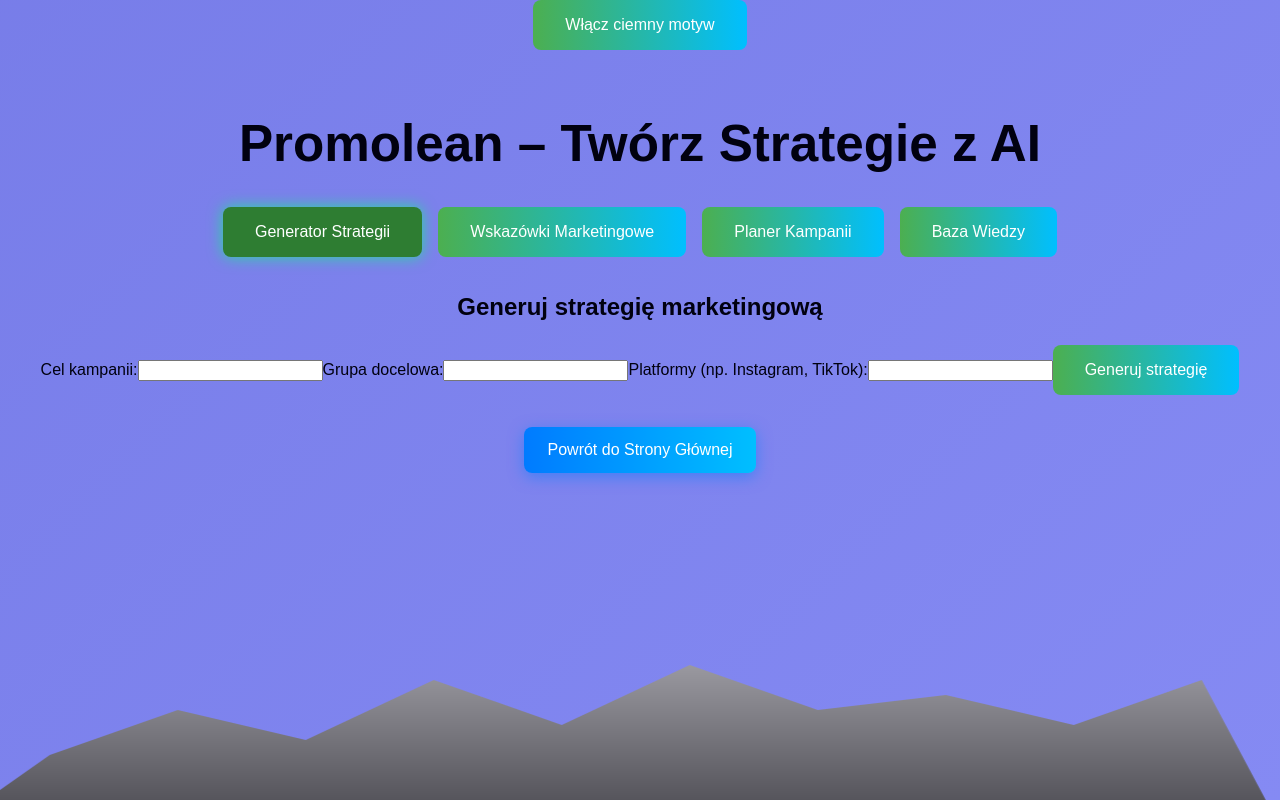
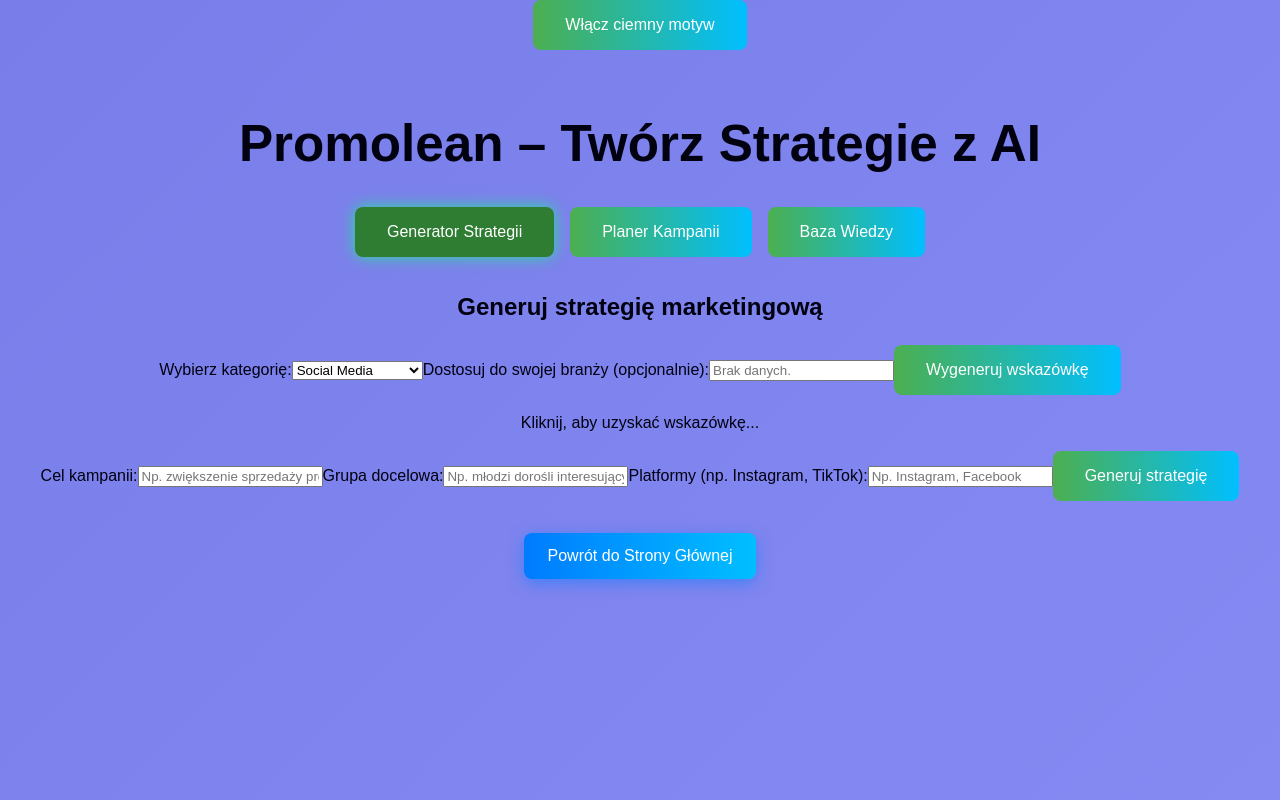
Before and after one commit to Romanpietraszko/myapp, a React (Vite) app: page /home in a window 1280 px wide. Built offline with nearby package versions, Linux system fonts and the light colour scheme.

Commit message:
Uproszczenie interfaceu

```diff
--- a/src/App.css
+++ b/src/App.css
@@ -16,6 +16,90 @@ body {
   transition: background-color 0.5s ease, color 0.5s ease;
 }
 
+/* Animacja tła */
+@keyframes gradientAnimation {
+  0% { background-position: 0% 50%; }
+  50% { background-position: 100% 50%; }
+  100% { background-position: 0% 50%; }
+}
+
+/* Stylowanie przycisku CTA */
+.cta-button {
+  position: relative;
+  display: inline-block;
+  padding: 0.7rem 1.5rem;
+  background: linear-gradient(90deg, #007bff, #00bfff);
+  color: white;
+  text-decoration: none;
+  border-radius: 50px;
+  transition: transform 0.3s ease, box-shadow 0.3s ease;
+  box-shadow: 0 4px 15px rgba(0, 123, 255, 0.5);
+  overflow: visible; /* Ukryj okręgi poza granicami przycisku */
+  z-index: 1;
+}
+
+.cta-button:hover {
+  transform: scale(1.1);
+  box-shadow: 0 8px 25px rgba(0, 123, 255, 0.8);
+}
+
+/* Pulsujące okręgi przy najechaniu myszką */
+.cta-button::before,
+.cta-button::after,
+.cta-button .circle-1,
+.cta-button .circle-2,
+.cta-button .circle-3 {
+  content: '';
+  position: absolute;
+  top: 50%;
+  left: 50%;
+  width: 0;
+  height: 0;
+  border-radius: 50%;
+  border: 2px solid rgba(240, 239, 241, 0.8); /* Delikatny obrys */
+  transform: translate(-50%, -50%);
+  opacity: 0;
+  pointer-events: none; /* Wyłącz interakcję */
+}
+
+/* Rozpoczęcie animacji okręgów po najechaniu myszką */
+.cta-button:hover::before {
+  animation: expandAndFade 6s forwards;
+}
+
+.cta-button:hover::after {
+  animation: expandAndFade 6s 3s forwards; /* Drugi okrąg startuje z opóźnieniem */
+}
+.cta-button:hover .circle-1 {
+  animation: expandAndFade 6s 2s forwards; /* Trzeci okrąg */
+}
+
+.cta-button:hover .circle-2 {
+  animation: expandAndFade 6s 3s forwards; /* Czwarty okrąg */
+}
+
+.cta-button:hover .circle-3 {
+  animation: expandAndFade 6s 4s forwards; /* Piąty okrąg */
+}
+
+@keyframes expandAndFade {
+  0% {
+    width: 0;
+    height: 0;
+    opacity: 1;
+  }
+  70% {
+    width: 200vw; /* Rozszerzenie na cały ekran */
+    height: 200vw;
+    opacity: 1;
+  }
+  100% {
+    width: 200vw;
+    height: 200vw;
+    opacity: 0;
+  }
+}
+
 /* Ciemny motyw */
 body.dark-mode {
   background: linear-gradient(135deg, #111111, #333, #555);
@@ -31,6 +115,7 @@ body.dark-mode {
   border-radius: 50%;
   animation: twinkle 5s linear infinite, fadeInOut 5s linear infinite; /* Dodajemy animację fadeInOut */
   z-index: 0; /* Upewnij się, że gwiazdy są za treścią */
+  pointer-events: none; /* Wyłącz interakcję */
 }
 
 @keyframes twinkle {
@@ -38,19 +123,26 @@ body.dark-mode {
   50% { opacity: 0.9; transform: scale(1.1); }
   100% { opacity: 0.7; transform: scale(1); }
 }
+
 @keyframes fadeInOut {
   0% { opacity: 0; } /* Gwiazda jest niewidoczna */
   50% { opacity: 1; } /* Gwiazda jest widoczna */
   100% { opacity: 0; } /* Gwiazda znów jest niewidoczna */
 }
 
-/* Animacja tła */
-@keyframes gradientAnimation {
-  0% { background-position: 0% 50%; }
-  50% { background-position: 100% 50%; }
-  100% { background-position: 0% 50%; }
+/* Ukrywanie gór w trybie jasnym */
+body:not(.dark-mode)::before,
+body:not(.dark-mode)::after {
+  display: none; /* Góry są niewidoczne */
 }
 
+/* Pokazywanie gór w trybie ciemnym */
+body.dark-mode::before,
+body.dark-mode::after {
+  display: block; /* Góry są widoczne */
+}
+
+/* Pierwszy plan gór */
 body::before {
   content: "";
   position: absolute;
@@ -76,6 +168,7 @@ body::before {
   animation: mountainMove 8s ease-in-out infinite;
 }
 
+/* Drugi plan gór */
 body::after {
   content: "";
   position: absolute;
@@ -211,17 +304,6 @@ header nav ul li a:hover {
   box-shadow: 0 8px 25px rgba(0, 123, 255, 0.8);
 }
 
-/* Efekt pulsowania */
-@keyframes pulse {
-  0% { transform: scale(1); }
-  50% { transform: scale(1.05); }
-  100% { transform: scale(1); }
-}
-
-.cta-button:active {
-  animation: pulse 0.5s ease;
-}
-
 /* Stopka */
 footer {
   background-color: #333;
@@ -264,6 +346,7 @@ footer span {
   opacity: 1;
   transform: translateY(0);
 }
+
 @media (max-width: 768px) {
   body {
     font-size: 14px; /* Bazowa czcionka */
--- a/src/components/CampaignPlanner.tsx
+++ b/src/components/CampaignPlanner.tsx
@@ -1,5 +1,6 @@
-import { useState } from 'react';
+import { useState, useEffect } from 'react';
 import './CampaignPlanner.css';
+import EducationTips from '../components/EducationTips'; // Import komponentu
 
 interface Campaign {
   id: number;
@@ -15,20 +16,43 @@ const CampaignPlanner: React.FC = () => {
   const [goal, setGoal] = useState('');
   const [budget, setBudget] = useState(0);
   const [schedule, setSchedule] = useState('');
+  const [filter, setFilter] = useState('');
 
+  // Predefiniowane cele kampanii
+  const goalFilters = ['Zwiększenie sprzedaży', 'Budowanie świadomości marki', 'Promocja produktów sezonowych'];
+
+  // Automatyczne ładowanie danych z localStorage
+  useEffect(() => {
+    const saved = localStorage.getItem('campaigns');
+    if (saved) setCampaigns(JSON.parse(saved));
+  }, []);
+
+  // Automatyczne zapisywanie danych do localStorage
+  useEffect(() => {
+    localStorage.setItem('campaigns', JSON.stringify(campaigns));
+  }, [campaigns]);
+
+  // Dodawanie nowej kampanii
   const addCampaign = () => {
-    if (!name || !goal || !schedule) return alert('Uzupełnij wszystkie pola!');
+    if (!name || !goal || budget <= 0) return alert('Uzupełnij wszystkie wymagane pola!');
+    const today = new Date();
+    const endDate = new Date(today.setDate(today.getDate() + 7));
+    const formatDate = (date: Date) =>
+      `${String(date.getDate()).padStart(2, '0')}.${String(date.getMonth() + 1).padStart(2, '0')}.${date.getFullYear()}`;
+    const newSchedule = schedule || `${formatDate(new Date())} - ${formatDate(endDate)}`;
+
     const newCampaign: Campaign = {
       id: Date.now(),
       name,
       goal,
       budget,
-      schedule,
+      schedule: newSchedule,
     };
     setCampaigns([...campaigns, newCampaign]);
     resetForm();
   };
 
+  // Reset formularza
   const resetForm = () => {
     setName('');
     setGoal('');
@@ -36,6 +60,7 @@ const CampaignPlanner: React.FC = () => {
     setSchedule('');
   };
 
+  // Usuwanie kampanii
   const deleteCampaign = (id: number) => {
     setCampaigns(campaigns.filter((campaign) => campaign.id !== id));
   };
@@ -43,6 +68,13 @@ const CampaignPlanner: React.FC = () => {
   return (
     <div className="campaign-planner">
       <h2>📊 Planer Kampanii</h2>
+      <EducationTips
+        categories={['Social Media', 'Automatyzacja', 'Analityka']}
+        defaultCategory="Social Media"
+        customContextPlaceholder="Np. e-commerce platforma"
+        initialTipText="Otrzymaj spersonalizowaną wskazówkę!"
+      />
+      {/* Formularz */}
       <div className="form">
         <input
           type="text"
@@ -50,12 +82,23 @@ const CampaignPlanner: React.FC = () => {
           value={name}
           onChange={(e) => setName(e.target.value)}
         />
+        <div>
+          <label>Cel kampanii:</label>
+          <select value={goal} onChange={(e) => setGoal(e.target.value)}>
+            <option value="">Wybierz cel...</option>
+            {goalFilters.map((goalOption, index) => (
+              <option key={index} value={goalOption}>
+                {goalOption}
+              </option>
+            ))}
+          </select>
           <input
             type="text"
-          placeholder="Cel kampanii"
+            placeholder="Wpisz własny cel..."
             value={goal}
             onChange={(e) => setGoal(e.target.value)}
           />
+        </div>
         <input
           type="number"
           placeholder="Budżet (PLN)"
@@ -71,9 +114,29 @@ const CampaignPlanner: React.FC = () => {
         <button onClick={addCampaign}>Dodaj Kampanię</button>
       </div>
 
+      {/* Filtr kampanii */}
+      <input
+        type="text"
+        placeholder="Filtruj kampanie..."
+        value={filter}
+        onChange={(e) => setFilter(e.target.value)}
+      />
+
+      {/* Lista kampanii */}
       <h3>📌 Zapisane Kampanie:</h3>
       <ul>
-        {campaigns.map((campaign) => (
+        {campaigns
+          .filter(({ name, goal }) =>
+            filter
+              ? name.toLowerCase().includes(filter.toLowerCase()) || goal.toLowerCase().includes(filter.toLowerCase())
+              : true
+          )
+          .sort((a, b) => {
+            const dateA = new Date(a.schedule.split(' - ')[0].split('.').reverse().join('-'));
+            const dateB = new Date(b.schedule.split(' - ')[0].split('.').reverse().join('-'));
+            return dateA.getTime() - dateB.getTime();
+          })
+          .map((campaign) => (
             <li key={campaign.id}>
               <strong>{campaign.name}</strong> – {campaign.goal} – {campaign.budget} PLN
               <br />📅 {campaign.schedule}
--- a/src/components/EducationTips.css
+++ b/src/components/EducationTips.css
@@ -1,3 +1,4 @@
+
 /* Styl generowanej wskazówki */
 .tip-content {
   margin-top: 1.5rem;
--- a/src/components/EducationTips.tsx
+++ b/src/components/EducationTips.tsx
@@ -1,24 +1,27 @@
-import { useState } from 'react';
-import './EducationTips.css';
+import React, { useState } from 'react';
 
 // Endpoint Google Gemini
 const GEMINI_API_URL = 'https://generativelanguage.googleapis.com/v1beta/models/gemini-1.5-pro:generateContent';
 
-// Kategorie wskazówek
-const categories = [
-  'SEO',
-  'Social Media',
-  'Content Marketing',
-  'Email Marketing',
-  'Automatyzacja',
-  'Analityka'
-];
+interface EducationTipsProps {
+  categories: string[]; // Lista dostępnych kategorii
+  defaultCategory?: string; // Domyślna kategoria (opcjonalna)
+  initialCustomContext?: string; // Początkowy kontekst (opcjonalny)
+  customContextPlaceholder?: string; // Placeholder dla pola kontekstu (opcjonalny)
+  initialTipText?: string; // Tekst początkowy przed wygenerowaniem wskazówki
+}
 
-const EducationTips: React.FC = () => {
-  const [tip, setTip] = useState<string>('Generuję wskazówkę...');
+const EducationTips = ({
+  categories,
+  defaultCategory = categories[0],
+  initialCustomContext = '', // Domyślnie pusty ciąg
+  customContextPlaceholder = 'Np. sklep internetowy z odzieżą',
+  initialTipText = 'Generuję wskazówkę...',
+}: EducationTipsProps) => {
+  const [tip, setTip] = useState<string>(initialTipText);
   const [loading, setLoading] = useState<boolean>(false);
-  const [selectedCategory, setSelectedCategory] = useState<string>(categories[0]);
-  const [customContext, setCustomContext] = useState<string>('');
+  const [selectedCategory, setSelectedCategory] = useState<string>(defaultCategory);
+  const [customContext, setCustomContext] = useState<string>(initialCustomContext); // Stan dla kontekstu
 
   // Funkcja do pobrania wskazówki z Gemini
   const fetchTip = async () => {
@@ -74,14 +77,13 @@ const EducationTips: React.FC = () => {
   };
 
   // Obsługa zmiany kontekstu
-  const handleContextChange = (e: React.ChangeEvent<HTMLInputElement>) => {
+  const handleCustomContextChange = (e: React.ChangeEvent<HTMLInputElement>) => {
     setCustomContext(e.target.value);
   };
 
   return (
     <div className="education-tips">
-      <h3>💡 Wskazówka Marketingowa</h3>
-
+      {/* Wybór kategorii */}
       <label htmlFor="category">Wybierz kategorię:</label>
       <select id="category" value={selectedCategory} onChange={handleCategoryChange}>
         {categories.map((category) => (
@@ -91,19 +93,22 @@ const EducationTips: React.FC = () => {
         ))}
       </select>
 
+      {/* Pole do wprowadzania kontekstu */}
       <label htmlFor="context">Dostosuj do swojej branży (opcjonalnie):</label>
       <input
         id="context"
         type="text"
-        value={customContext}
-        onChange={handleContextChange}
-        placeholder="Np. sklep internetowy z odzieżą"
+        value={customContext} // Używamy stanu lokalnego
+        onChange={handleCustomContextChange} // Aktualizujemy stan przy zmianie
+        placeholder={customContextPlaceholder}
       />
 
+      {/* Przycisk generowania wskazówki */}
       <button onClick={fetchTip} disabled={loading}>
         {loading ? 'Generowanie...' : 'Wygeneruj wskazówkę'}
       </button>
 
+      {/* Wyświetlanie wskazówki */}
       <p className="tip-content">{loading ? 'Generowanie...' : tip}</p>
     </div>
   );
--- a/src/components/Header.tsx
+++ b/src/components/Header.tsx
@@ -1,5 +1,5 @@
 
-import { Link } from 'react-router-dom';
+
 
 function Header() {
   return (
@@ -9,19 +9,13 @@ function Header() {
       <nav>
         <ul>
           <li>
-            <Link to="/">Strona Główna</Link>
+            Generator Strategii
           </li>
           <li>
-            <Link to="/home">Generator Strategii</Link>
+           Planer Kampanii
           </li>
           <li>
-            <Link to="/tips">Wskazówki Marketingowe</Link>
-          </li>
-          <li>
-            <Link to="/campaign-planner">Planer Kampanii</Link>
-          </li>
-          <li>
-            <Link to="/knowledge-base">Baza Wiedzy</Link>
+            Baza Wiedzy
           </li>
         </ul>
       </nav>
--- a/src/components/StrategyForm.tsx
+++ b/src/components/StrategyForm.tsx
@@ -1,5 +1,6 @@
 import { useState } from 'react';
 import './StrategyForm.css'; // Import stylów
+import EducationTips from './EducationTips'; // Import komponentu EducationTips
 
 // Import klucza API
 const apiKey = import.meta.env.VITE_GEMINI_API_KEY;
@@ -45,23 +46,55 @@ const StrategyForm: React.FC<StrategyFormProps> = ({ onGenerate }) => {
     }
   };
 
+  // Kontekst dla wskazówek
+  const customContext = `${goal ? `Cel: ${goal}. ` : ''}${audience ? `Grupa docelowa: ${audience}. ` : ''}${
+    platforms ? `Platformy: ${platforms}.` : ''
+  }`;
+
   return (
+    <div className="strategy-form-container">
+      <h2>Generuj strategię marketingową</h2>
+
+      {/* Sekcja z wskazówkami */}
+      <EducationTips
+        categories={['SEO', 'Social Media', 'Content Marketing']}
+        defaultCategory="Social Media"
+        customContextPlaceholder={customContext || 'Brak danych.'} // Dynamiczny kontekst
+        initialTipText="Kliknij, aby uzyskać wskazówkę..."
+      />
+
+      {/* Formularz */}
       <form onSubmit={handleSubmit}>
-      <h2>Generuj strategię marketingową</h2>
         <label>
           Cel kampanii:
-        <input value={goal} onChange={(e) => setGoal(e.target.value)} required />
+          <input
+            value={goal}
+            onChange={(e) => setGoal(e.target.value)}
+            placeholder="Np. zwiększenie sprzedaży produktów"
+            required
+          />
         </label>
         <label>
           Grupa docelowa:
-        <input value={audience} onChange={(e) => setAudience(e.target.value)} required />
+          <input
+            value={audience}
+            onChange={(e) => setAudience(e.target.value)}
+            placeholder="Np. młodzi dorośli interesujący się modą"
+            required
+          />
         </label>
         <label>
           Platformy (np. Instagram, TikTok):
-        <input value={platforms} onChange={(e) => setPlatforms(e.target.value)} required />
+          <input
+            value={platforms}
+            onChange={(e) => setPlatforms(e.target.value)}
+            placeholder="Np. Instagram, Facebook"
+            required
+          />
         </label>
         <button type="submit">Generuj strategię</button>
       </form>
+    </div>
   );
 };
 
--- a/src/pages/Home.tsx
+++ b/src/pages/Home.tsx
@@ -3,7 +3,6 @@ import React from 'react';
 import { Link } from 'react-router-dom';
 import StrategyForm from '../components/StrategyForm';
 import StrategyResult from '../components/StrategyResult';
-import EducationTips from '../components/EducationTips';
 import CampaignPlanner from '../components/CampaignPlanner';
 import KnowledgeBase from '../components/KnowledgeBase';
 import './Home.css';
@@ -20,9 +19,6 @@ const Home: React.FC = () => {
       <div className="tabs">
         <button onClick={() => setActiveTab('generator')} className={activeTab === 'generator' ? 'active' : ''}>
           Generator Strategii
-        </button>
-        <button onClick={() => setActiveTab('tips')} className={activeTab === 'tips' ? 'active' : ''}>
-          Wskazówki Marketingowe
         </button>
         <button onClick={() => setActiveTab('planner')} className={activeTab === 'planner' ? 'active' : ''}>
           Planer Kampanii
@@ -41,7 +37,7 @@ const Home: React.FC = () => {
           </>
         )}
 
-        {activeTab === 'tips' && <EducationTips />}
+
         {activeTab === 'planner' && <CampaignPlanner />}
         {activeTab === 'knowledge' && <KnowledgeBase />}
       </div>
```
Also changed, not shown: src/App.tsx (+22 -17 lines). Lines whose indentation alone changed are shown as unchanged.
